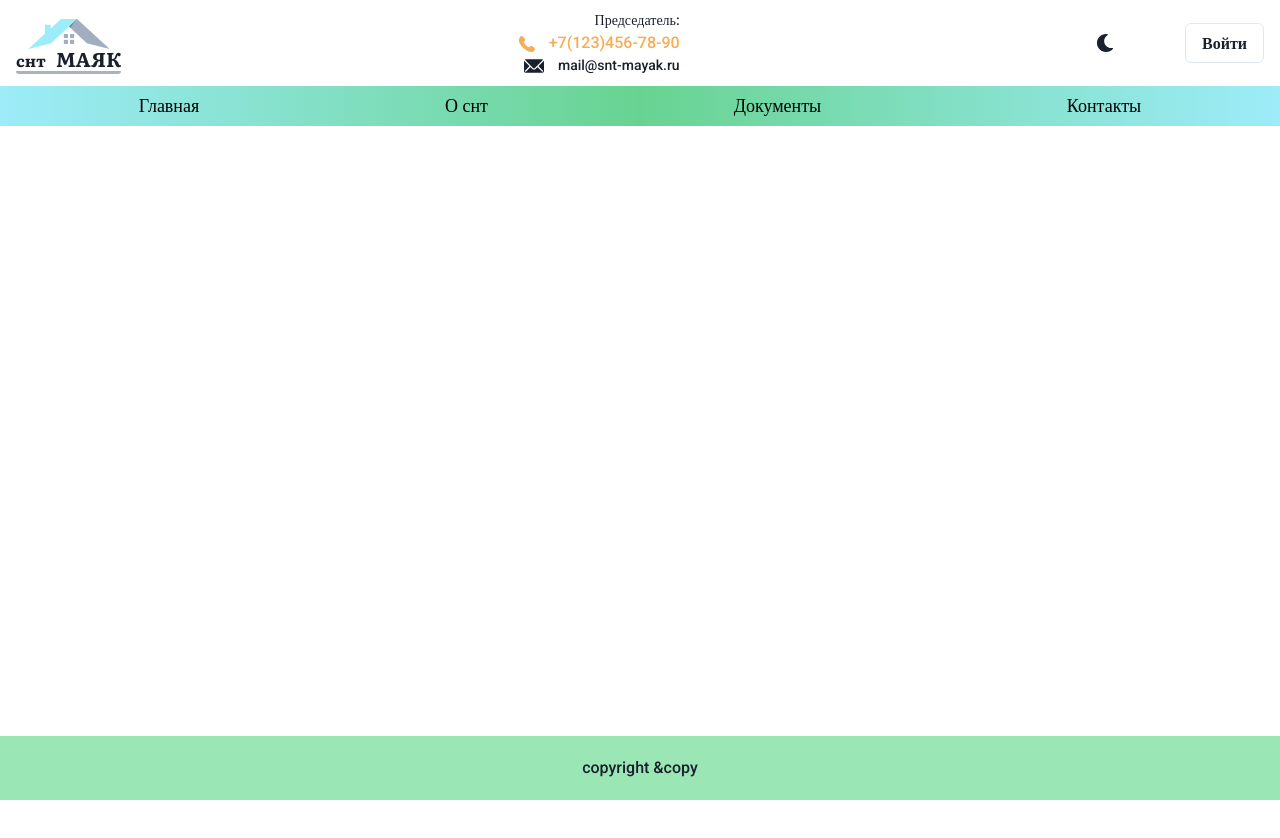
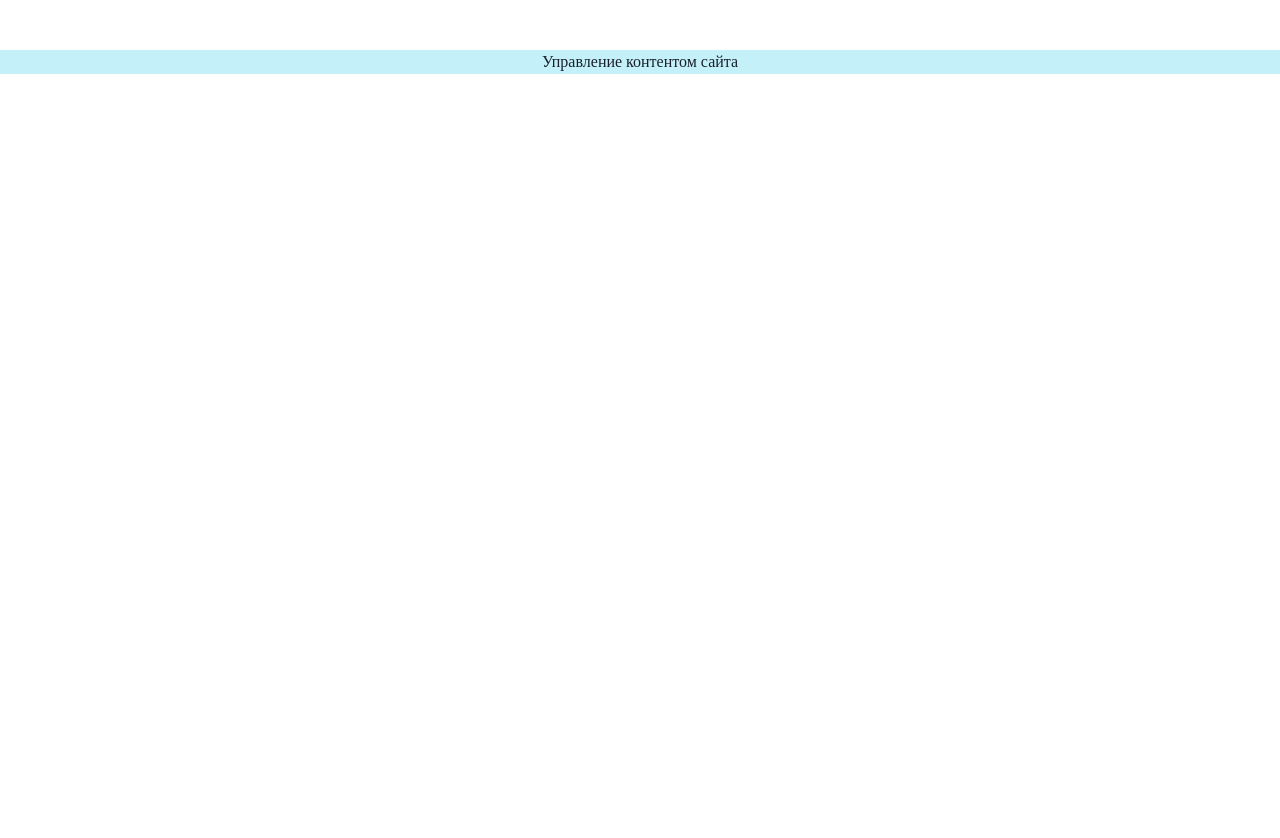
Before and after one commit to violetflash/snt-mayak-ts, a React (Create React App) app: page /admin in a window 1280 px wide. Shown: the top 838 px of the page. Before the commit the page ends 800 px from the top, so only its background shows below. Built offline with nearby package versions, Linux system fonts and the light colour scheme; a web font is replaced by a local one.

Commit message:
feat: add router-dom v6 outlet component with MainLayout component

```diff
--- a/src/components/App/App.tsx
+++ b/src/components/App/App.tsx
@@ -1,30 +1,18 @@
 import * as React from "react";
-import {Box, ChakraProvider, Flex} from "@chakra-ui/react";
+import {ChakraProvider} from "@chakra-ui/react";
 import "@fontsource/cuprum/500.css";
 import "@fontsource/roboto/500.css";
 import "@fontsource/literata/700.css";
-import { useMediaQuery } from "@chakra-ui/react";
-import { Header } from "../header";
+
 import { theme } from "../../theme";
-import {Nav} from "../Nav/Nav";
-import {Footer} from "../Footer/Footer";
+
 import {AppRoutes} from "../AppRoutes/AppRoutes";
 
-
 export const App = () => {
-    const [isLargerThan480] = useMediaQuery("(min-width: 479px)")
 
     return (
         <ChakraProvider theme={theme}>
-            <Flex className="App-flex-wrapper" direction="column" minH="100%">
-                <Header/>
-                {isLargerThan480 && <Nav/>}
-                <Box className="App-content-flex-wrapper"  flex="1 0 auto" w="100%">
-                    <AppRoutes/>
-                </Box>
-                <Footer/>
-            </Flex>
-
+            <AppRoutes/>
         </ChakraProvider>
     )
 };
--- a/src/components/AppRoutes/AppRoutes.tsx
+++ b/src/components/AppRoutes/AppRoutes.tsx
@@ -1,7 +1,10 @@
-import React from 'react';
 import {Route, Routes} from "react-router-dom";
-import { RequireAuth } from '../RequireAuth/RequireAuth';
-import {authRoutes, routes } from './routes';
+import {MainLayout} from "../../pages/MainLayout";
+import {Admin, Main} from "../../pages";
+import * as React from "react";
+import {authRoutes, routes} from "./routes";
+import {RequireAuth} from "../RequireAuth/RequireAuth";
+
 
 export const AppRoutes = () => {
     const publicRoutes = routes.map((route) => (
@@ -10,12 +13,16 @@ export const AppRoutes = () => {
 
     const privateRoutes = authRoutes.map((route) => (
         <Route path={route.path} element={<RequireAuth>{route.element}</RequireAuth>}/>
-    ))
+    ));
 
     return (
         <Routes>
-            {publicRoutes}
-            {privateRoutes}
+            <Route path="/" element={<MainLayout/>}>
+                <Route index element={<Main/>}/>
+                {publicRoutes}
+                {privateRoutes}
+            </Route>
+            <Route path="/admin" element={<Admin/>}/>
         </Routes>
     )
 };
--- a/src/components/AppRoutes/routes.tsx
+++ b/src/components/AppRoutes/routes.tsx
@@ -1,13 +1,13 @@
-import {About, AnnounceIdPage, Contacts, Documents, Main, Questions, UserSettings} from "../../pages";
+import {About, AnnounceIdPage, Contacts, Documents, Main, NotFound, Questions, UserSettings} from "../../pages";
 import React from "react";
 
 export const routes = [
-    {path: "/", element: <Main/>},
     {path: "/about", element: <About/>},
     {path: "/documents", element: <Documents/>},
     {path: "/contacts", element: <Contacts/>},
     {path: "/questions", element: <Questions/>},
     {path: "/announces/:id", element: <AnnounceIdPage/>},
+    {path: "/*", element: <NotFound/>},
 ];
 
 export const authRoutes = [
--- a/src/components/Nav/Nav.tsx
+++ b/src/components/Nav/Nav.tsx
@@ -23,7 +23,8 @@ export const Nav = () => {
     const linkBg = colorMode === "light" ? "white" : "gray.800";
     const linkColor = colorMode === "light" ? "orange.700" : "yellow.500";
 
-    const navLinks = navData.map(link => (
+    const navLinks = navData.map(link => {
+        return (
             <MotionFlex
                 key={link.id}
                 className="NavLink-flex-container"
@@ -64,7 +65,8 @@ export const Nav = () => {
                     variants={variant}
                 />
             </MotionFlex>
-    ));
+        )
+    });
 
     return (
         <Box as="nav" className="Nav" bgGradient="linear(to-r, cyan.200, green.300, cyan.200)">
--- /dev/null
+++ b/src/pages/Admin.tsx
@@ -0,0 +1,13 @@
+import React from 'react';
+import {PageContainer} from "../components/ui";
+import {Box, Center} from "@chakra-ui/react";
+
+export const Admin = () => {
+    return (
+        <Box className="About-page" bg="cyan.100">
+            <PageContainer>
+                <Center my="50px">Управление контентом сайта</Center>
+            </PageContainer>
+        </Box>
+    )
+};
--- /dev/null
+++ b/src/pages/MainLayout.tsx
@@ -0,0 +1,21 @@
+import React from 'react';
+import { Outlet } from "react-router-dom";
+import {Header} from "../components";
+import {Nav} from "../components/Nav/Nav";
+import {Box, Flex, useMediaQuery} from "@chakra-ui/react";
+import {Footer} from "../components/Footer/Footer";
+
+export const MainLayout = () => {
+    const [isLargerThan480] = useMediaQuery("(min-width: 479px)")
+
+    return (
+        <Flex className="App-flex-wrapper" direction="column" minH="100%">
+            <Header/>
+            {isLargerThan480 && <Nav/>}
+            <Box className="App-content"  flex="1 0 auto" w="100%">
+                <Outlet/>
+            </Box>
+            <Footer/>
+        </Flex>
+    )
+};
--- /dev/null
+++ b/src/pages/NotFound.tsx
@@ -0,0 +1,13 @@
+import React from 'react';
+import {PageContainer} from "../components/ui";
+import {Box, Center} from "@chakra-ui/react";
+
+export const NotFound = () => {
+    return (
+        <Box className="About-page" bg="cyan.100">
+            <PageContainer>
+                <Center my="50px">Такой страницы нет существует!</Center>
+            </PageContainer>
+        </Box>
+    )
+};
--- a/src/pages/index.ts
+++ b/src/pages/index.ts
@@ -5,3 +5,5 @@ export * from './Contacts';
 export * from './UserSettings';
 export * from './Questions';
 export * from './AnnounceIdPage';
+export * from './NotFound';
+export * from './Admin';
--- a/src/utils/constants/constants.tsx
+++ b/src/utils/constants/constants.tsx
@@ -1,5 +1,5 @@
 import React from 'react';
-import { ChatIcon, SettingsIcon } from "@chakra-ui/icons";
+import { ChatIcon, SettingsIcon, UnlockIcon } from "@chakra-ui/icons";
 
 
 export const navData = [
@@ -12,6 +12,7 @@ export const navData = [
 export const userMenuLinksData = [
     {id: 'settings', title: "Настройки аккаунта", route: "/account-settings", icon: <SettingsIcon/>},
     {id: 'appeal', title: "Задать вопрос", route: "/questions", icon: <ChatIcon/>},
+    {id: 'admin', title: "админка", route: "/admin", icon: <UnlockIcon/>},
 ]
 
 export const capitalizeFirst = (str: string) => {
```
Lines whose indentation alone changed are shown as unchanged.
